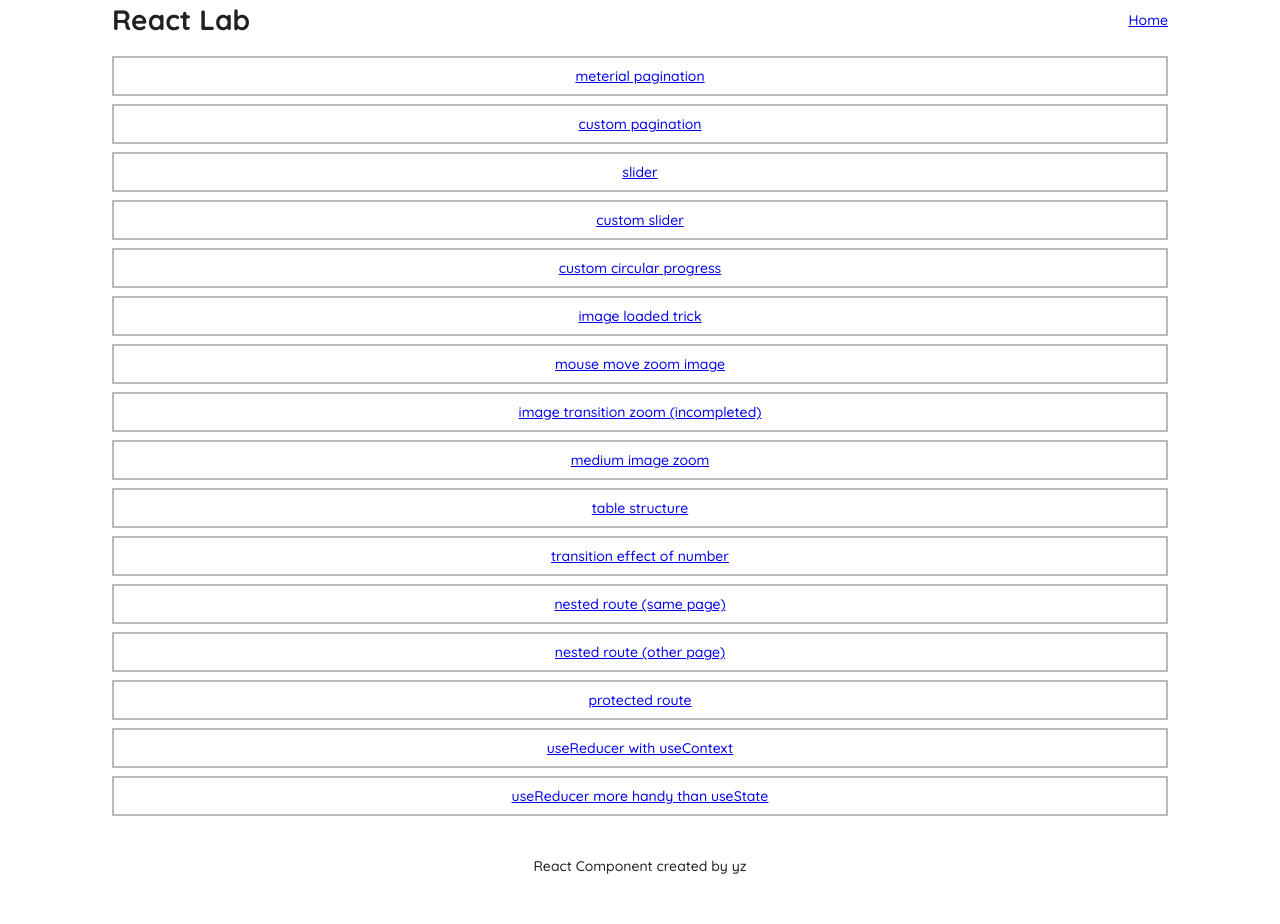
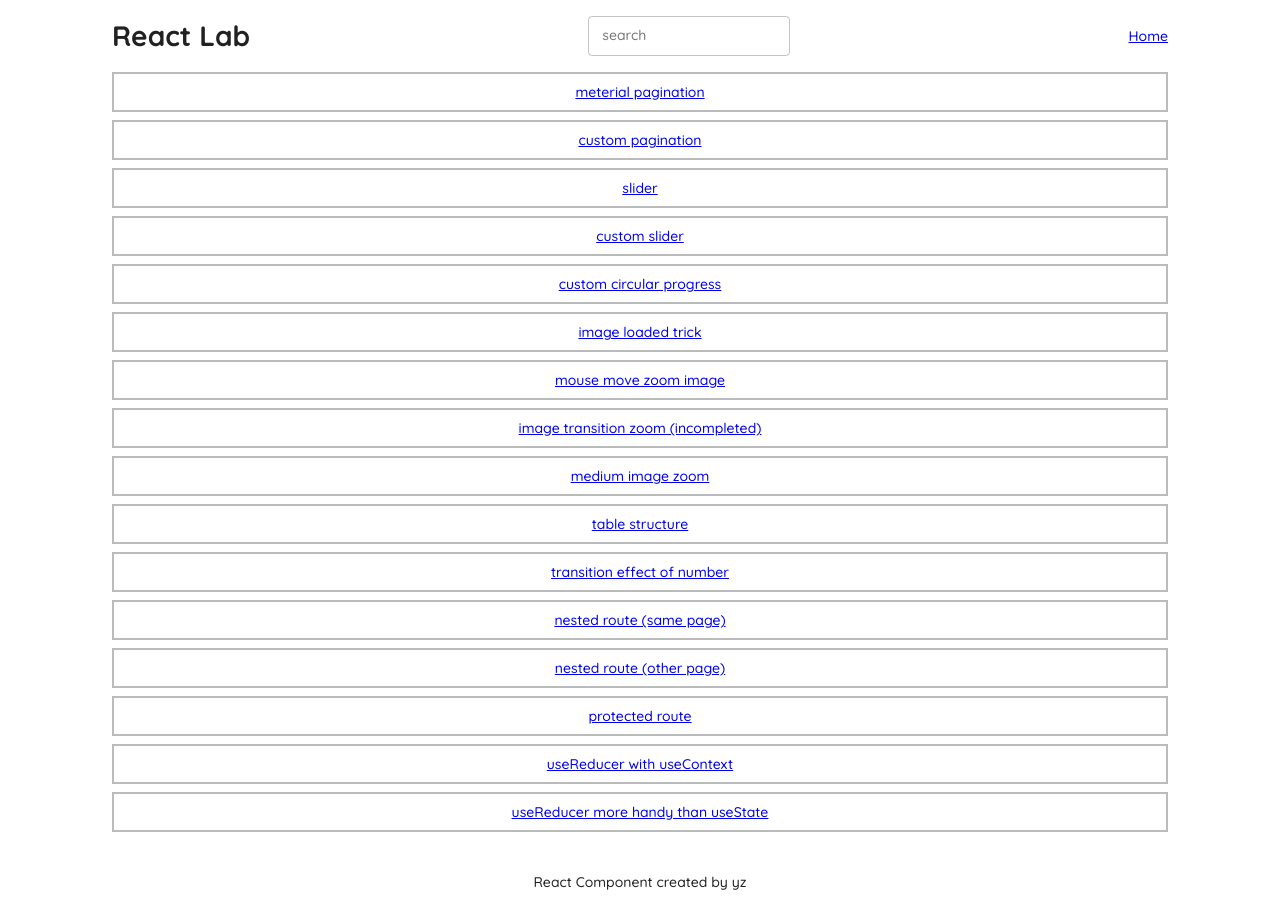
Before and after one commit to wilkersoh/react-lab, a React (Create React App) app: page / in a window 1280 px wide. Built offline with nearby package versions, Linux system fonts and the light colour scheme; the HTML template or start-up script is replaced by a standard one.

Commit message:
Update Search Component

```diff
--- a/src/Home.js
+++ b/src/Home.js
@@ -1,19 +1,21 @@
-import React from "react";
+import React, { useContext } from "react";
 import { Link } from "react-router-dom";
 
 import Container from "./components/Container";
 import { Box, List } from "@material-ui/core";
 import { makeStyles } from "@material-ui/core/styles";
 import { PATHS } from "./lib/routes";
+import { searchContext } from "./components/AppComponent";
 
 export default function Home() {
   const classes = useListStyle();
+  const { components } = useContext(searchContext);
 
   return (
     <Container>
       <List component='nav' aria-label='react list components'>
         <Box component='ul' className={classes.ul}>
-          {PATHS.map(({ name, path }) => (
+          {(components.length ? components : PATHS).map(({ name, path }) => (
             <Box component='li' key={name} className={classes.li}>
               <Link key={name} to={path}>
                 {name}
--- a/src/components/AppComponent.js
+++ b/src/components/AppComponent.js
@@ -1,12 +1,26 @@
-import React from "react";
+import React, { createContext, useState } from "react";
 import { Box } from "@material-ui/core";
 import Navbar from "./Navbar";
+import { PATHS } from "../lib/routes";
+
+export const searchContext = createContext();
 
 export default function AppComponent({ children }) {
+  const [searchComponent, setSearchComponent] = useState([]);
+
+  const onChangeSearch = (e) => {
+    const value = e.target.value;
+    const result = PATHS.filter(({ name }) => name.match(value));
+
+    setSearchComponent(result);
+  };
+
   return (
     <Box display='flex' flexDirection='column' minHeight='100vh'>
-      <Navbar />
-      {children}
+      <searchContext.Provider value={{ components: searchComponent }}>
+        <Navbar onChange={onChangeSearch} />
+        {children}
+      </searchContext.Provider>
       <Box component='footer' textAlign='center' py={4} mt={"auto"}>
         React Component created by yz
       </Box>
--- a/src/components/Navbar.js
+++ b/src/components/Navbar.js
@@ -1,14 +1,76 @@
-import { Link } from "react-router-dom";
-import { Box } from "@material-ui/core";
+import React, { useEffect, useState } from "react";
+import { Link, useLocation } from "react-router-dom";
+import { Box, TextField } from "@material-ui/core";
 import Container from "./Container";
 
-export default function Navbar() {
+const useKeyPress = (targetKey) => {
+  const [keyPressed, setKeyPressed] = useState(false);
+
+  const downHandler = ({ key }) => {
+    if (key === targetKey) {
+      setKeyPressed(true);
+    }
+  };
+
+  const upHandler = ({ key }) => {
+    if (key === targetKey) {
+      setKeyPressed(false);
+    }
+  };
+
+  useEffect(() => {
+    window.addEventListener("keydown", downHandler);
+    window.addEventListener("keyup", upHandler);
+
+    return () => {
+      window.removeEventListener("keydown", downHandler);
+      window.removeEventListener("keyup", upHandler);
+    };
+  }, []);
+
+  return keyPressed;
+};
+
+function AutoFocusTextField(props) {
+  /**
+   * Meterial UI TextField cannot useRef from react
+   */
+  const inputRef = React.useRef();
+  React.useEffect(() => {
+    if (!props.slashPress) return;
+    const timeout = setTimeout(() => {
+      inputRef.current.focus();
+    }, 100);
+
+    return () => {
+      clearTimeout(timeout);
+    };
+  }, [props.slashPress]);
+
+  return <TextField inputRef={inputRef} {...props} />;
+}
+
+export default function Navbar({ onChange }) {
+  const slashPress = useKeyPress("/");
+  const location = useLocation();
+
   return (
     <Container
       display='flex'
+      pt={2}
       justifyContent='space-between'
       alignItems='center'>
       <h1>React Lab</h1>
+      <Box display={location.pathname === "/" ? "block" : "none"}>
+        <AutoFocusTextField
+          slashPress={slashPress}
+          InputLabelProps={{ style: { fontSize: 14 } }}
+          onChange={onChange}
+          label={"search"}
+          variant='outlined'
+          size='small'
+        />
+      </Box>
       <Link to='/'>Home</Link>
     </Container>
   );
```
Also changed, not shown: src/index.js (+7 -8 lines).
